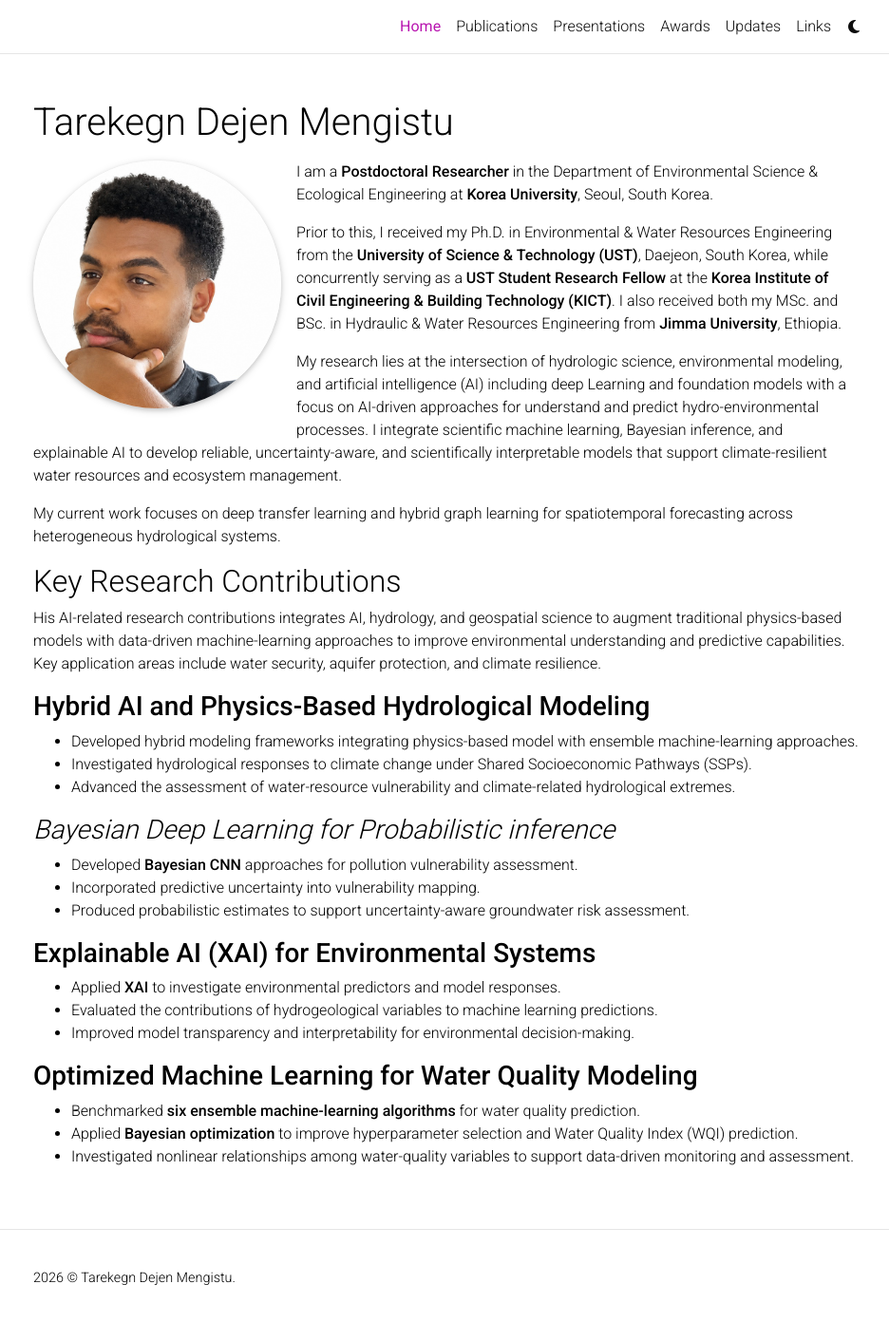
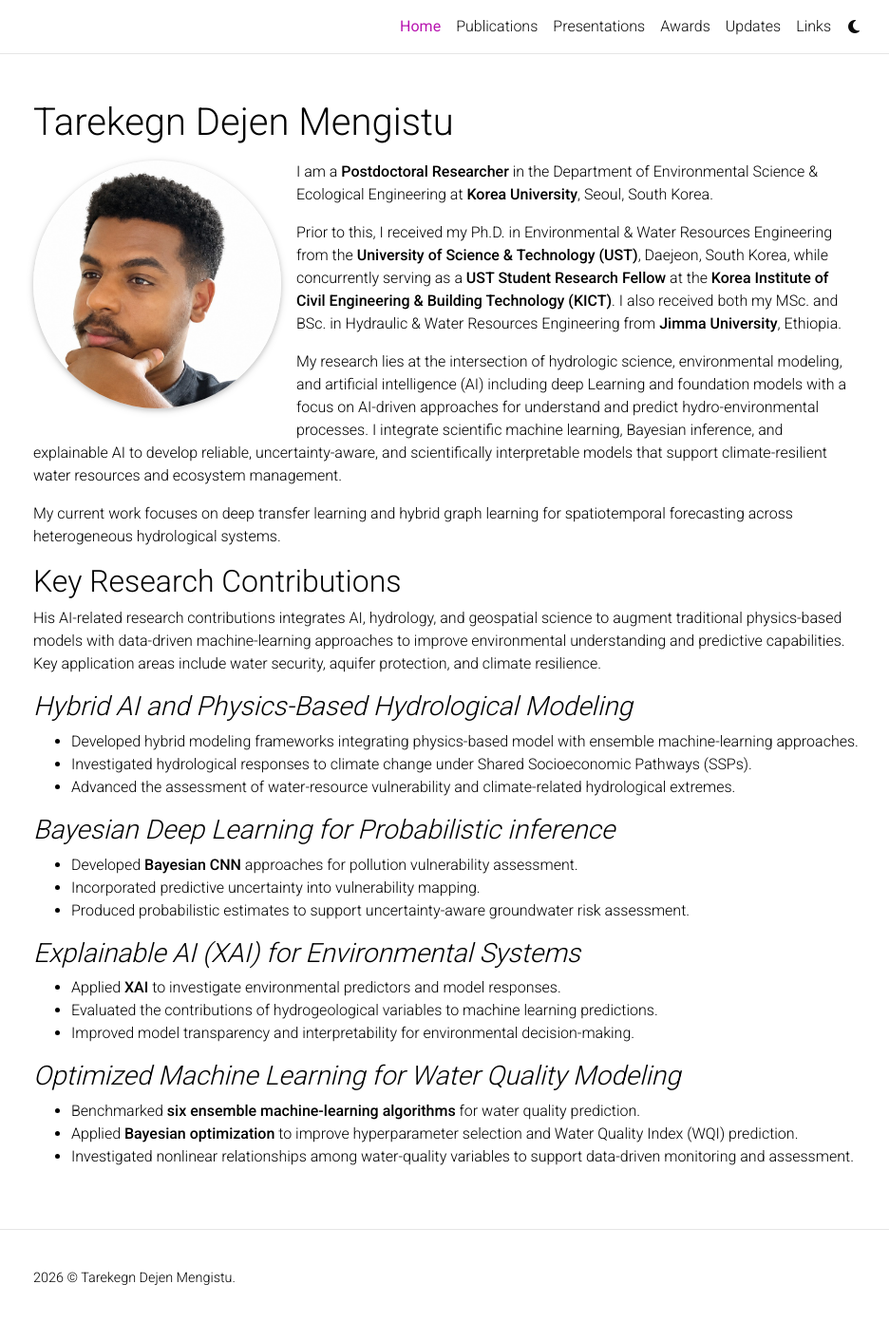
Before and after one commit to tdmengistu/tdmengistu.github.io, a Jekyll site: the page built from _pages/about.md, in a window 1280 px wide and 1396 px high. Shown: the top 1392 px of the window at 95% size, without its empty margins (170-1106 px from the left). Built offline with Jekyll 4.4.1, drawn with Linux system fonts in a browser that asks for light colours; a style sheet for code colours, icons or effects is not loaded.

```diff
--- a/_pages/about.md
+++ b/_pages/about.md
@@ -27,7 +27,7 @@ My current work focuses on deep transfer learning and hybrid graph learning for
 
 His AI-related research contributions  integrates AI, hydrology, and geospatial science to augment traditional physics-based models with data-driven machine-learning approaches to improve environmental understanding and predictive capabilities. Key application areas include water security, aquifer protection, and climate resilience.
 
-### **Hybrid AI and Physics-Based Hydrological Modeling**
+### *Hybrid AI and Physics-Based Hydrological Modeling*
 
 - Developed hybrid modeling frameworks integrating physics-based model with ensemble machine-learning approaches.
 - Investigated hydrological responses to climate change under Shared Socioeconomic Pathways (SSPs).
@@ -39,13 +39,13 @@ His AI-related research contributions  integrates AI, hydrology, and geospatial
 - Incorporated predictive uncertainty into vulnerability mapping.
 - Produced probabilistic estimates to support uncertainty-aware groundwater risk assessment.
 
-### **Explainable AI (XAI) for Environmental Systems**
+### *Explainable AI (XAI) for Environmental Systems*
 
 - Applied **XAI** to investigate environmental predictors and model responses.
 - Evaluated the contributions of hydrogeological variables to machine learning predictions.
 - Improved model transparency and interpretability for environmental decision-making.
 
-### **Optimized Machine Learning for Water Quality Modeling**
+### *Optimized Machine Learning for Water Quality Modeling*
 
 - Benchmarked **six ensemble machine-learning algorithms** for water quality prediction.
 - Applied **Bayesian optimization** to improve hyperparameter selection and Water Quality Index (WQI) prediction.
```
